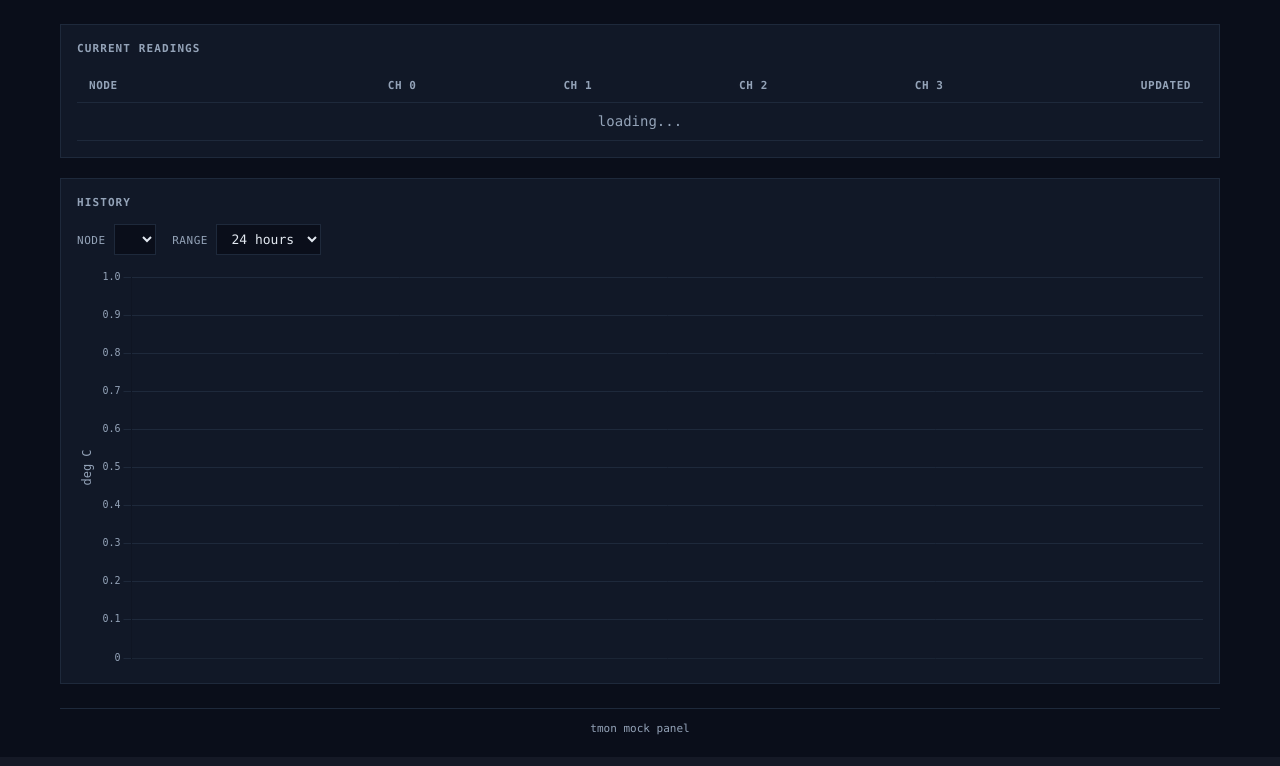
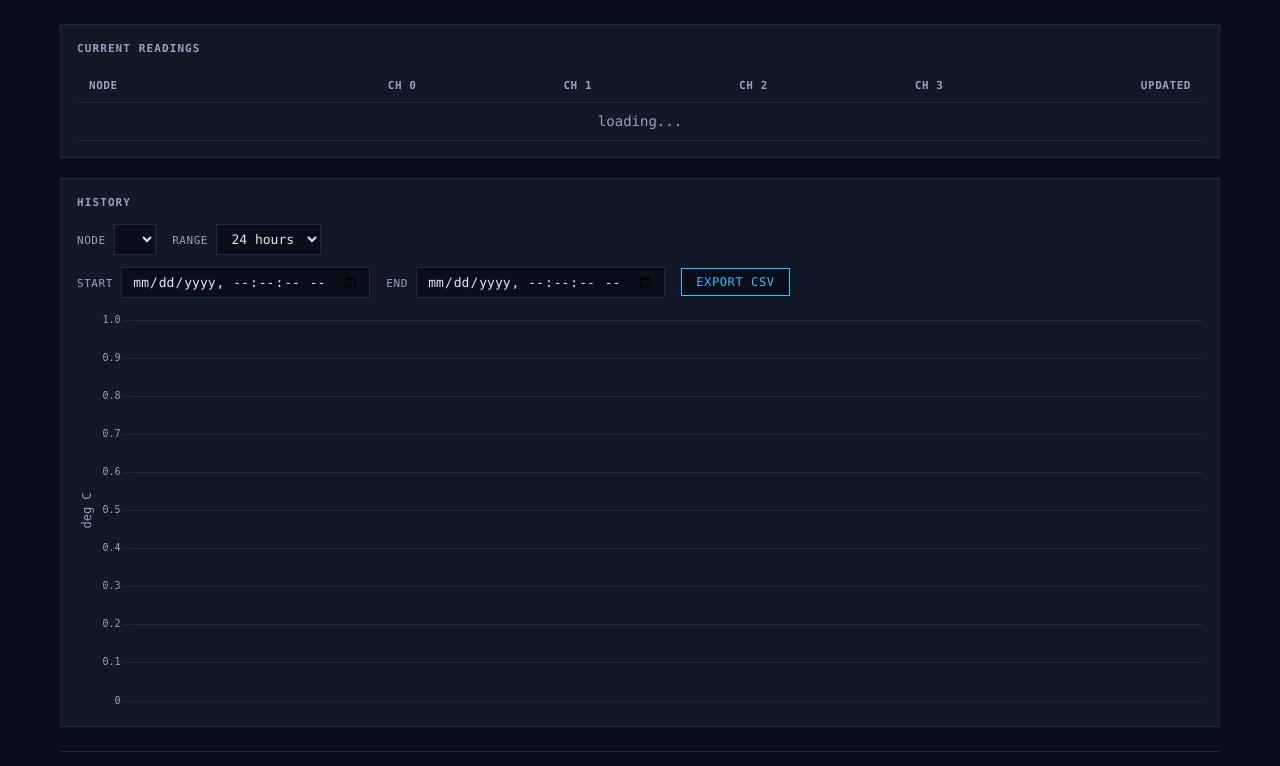
Before and after one commit to aldyh/tmon, a Flask app: page / in a window 1280 px wide. Shown: the part 63-829 px from the top of the page. Before the commit the page ends 797 px from the top, so only its background shows below. Run offline with Flask 3, Linux system fonts and the light colour scheme; data that the repository does not hold is empty.

Commit message:
Add CSV export endpoint and UI controls
Add GET /api/export with addr/start/end parameters that streams
readings as a CSV download. Add date-range inputs and export button
to the dashboard history panel, with defaults from /api/range.

Co-Authored-By: Claude Opus 4.5 <noreply@anthropic.com>

```diff
--- a/panel/app.py
+++ b/panel/app.py
@@ -9,10 +9,12 @@ Example:
     # Then open http://localhost:5000 in a browser.
 """
 
+import csv
+import io
 import os
 import sqlite3
 
-from flask import Flask, g, jsonify, render_template, request
+from flask import Flask, Response, g, jsonify, render_template, request
 
 _DB_PATH = os.environ.get("TMON_DB", "tmon_mock.db")
 
@@ -137,6 +139,64 @@ def create_app(db_path: str) -> Flask:
         ).fetchall()
         return jsonify([r["addr"] for r in rows]), 200
 
+    @app.route("/api/export")
+    def api_export() -> Response:
+        """Export readings for one node and date range as CSV.
+
+        Query parameters:
+            addr: Node address (required, integer).
+            start: Start timestamp, ISO-8601 (required).
+            end: End timestamp, ISO-8601 (required).
+
+        Returns a CSV download with columns ts, temp_0 .. temp_3.
+
+        Example:
+            GET /api/export?addr=1&start=2024-06-01T12:00:00Z&end=2024-06-01T13:00:00Z
+        """
+        addr = request.args.get("addr", type=int)
+        if addr is None:
+            return jsonify({"error": "addr parameter required"}), 400
+        start = request.args.get("start", type=str)
+        if start is None:
+            return jsonify({"error": "start parameter required"}), 400
+        end = request.args.get("end", type=str)
+        if end is None:
+            return jsonify({"error": "end parameter required"}), 400
+
+        db = _get_db()
+        rows = db.execute(
+            "SELECT ts, temp_0, temp_1, temp_2, temp_3"
+            " FROM readings"
+            " WHERE addr = ? AND ts >= ? AND ts <= ?"
+            " ORDER BY ts",
+            (addr, start, end),
+        ).fetchall()
+
+        buf = io.StringIO()
+        writer = csv.writer(buf)
+        writer.writerow(["ts", "temp_0", "temp_1", "temp_2", "temp_3"])
+        for row in rows:
+            writer.writerow([
+                row["ts"],
+                row["temp_0"] if row["temp_0"] is not None else "",
+                row["temp_1"] if row["temp_1"] is not None else "",
+                row["temp_2"] if row["temp_2"] is not None else "",
+                row["temp_3"] if row["temp_3"] is not None else "",
+            ])
+
+        safe_start = start.replace(":", "-")
+        safe_end = end.replace(":", "-")
+        filename = "tmon_node{}_{}_{}.csv".format(addr, safe_start, safe_end)
+        return Response(
+            buf.getvalue(),
+            mimetype="text/csv",
+            headers={
+                "Content-Disposition": 'attachment; filename="{}"'.format(
+                    filename
+                )
+            },
+        )
+
     @app.route("/api/range")
     def api_range() -> tuple:
         """Return the min and max timestamps in the database.
--- a/panel/static/style.css
+++ b/panel/static/style.css
@@ -149,6 +149,24 @@ header .subtitle {
   outline: 1px solid var(--accent);
 }
 
+/* export button */
+.btn-export {
+  background: var(--bg);
+  color: var(--accent);
+  border: 1px solid var(--accent);
+  padding: 6px 14px;
+  font-family: inherit;
+  font-size: 12px;
+  text-transform: uppercase;
+  letter-spacing: 0.05em;
+  cursor: pointer;
+}
+
+.btn-export:hover {
+  background: var(--accent);
+  color: var(--bg);
+}
+
 /* chart */
 .chart-wrap {
   position: relative;
--- a/panel/templates/index.html
+++ b/panel/templates/index.html
@@ -54,6 +54,17 @@
         </select>
       </div>
     </div>
+    <div class="controls export-controls">
+      <div>
+        <label for="export-start">start</label>
+        <input type="datetime-local" id="export-start" step="1">
+      </div>
+      <div>
+        <label for="export-end">end</label>
+        <input type="datetime-local" id="export-end" step="1">
+      </div>
+      <button id="export-btn" class="btn-export">export csv</button>
+    </div>
     <div class="chart-wrap">
       <canvas id="history-chart"></canvas>
     </div>
@@ -75,6 +86,9 @@
   var nodeSelect = document.getElementById("node-select");
   var rangeSelect = document.getElementById("range-select");
   var currentBody = document.getElementById("current-body");
+  var exportStart = document.getElementById("export-start");
+  var exportEnd = document.getElementById("export-end");
+  var exportBtn = document.getElementById("export-btn");
 
   // -- chart setup --
   var ctx = document.getElementById("history-chart").getContext("2d");
@@ -206,6 +220,32 @@
       });
   }
 
+  // -- export --
+  function initExportRange() {
+    fetch("/api/range")
+      .then(function (r) { return r.json(); })
+      .then(function (data) {
+        if (data.min && data.max) {
+          // Convert "2024-06-01T12:00:00Z" to "2024-06-01T12:00:00" for datetime-local
+          exportStart.value = data.min.replace("Z", "");
+          exportEnd.value = data.max.replace("Z", "");
+        }
+      });
+  }
+
+  exportBtn.addEventListener("click", function () {
+    var addr = nodeSelect.value;
+    if (!addr) return;
+    var start = exportStart.value;
+    var end = exportEnd.value;
+    if (!start || !end) return;
+    // Convert datetime-local back to ISO with Z suffix
+    var url = "/api/export?addr=" + addr
+      + "&start=" + encodeURIComponent(start + "Z")
+      + "&end=" + encodeURIComponent(end + "Z");
+    window.open(url);
+  });
+
   // -- events --
   nodeSelect.addEventListener("change", refreshChart);
   rangeSelect.addEventListener("change", refreshChart);
@@ -213,6 +253,7 @@
   // -- init --
   loadNodes();
   refreshCurrent();
+  initExportRange();
   setInterval(refreshCurrent, REFRESH_MS);
 })();
 </script>
```
Also changed, not shown: panel/tests/test_app.py (+81 -0 lines).
